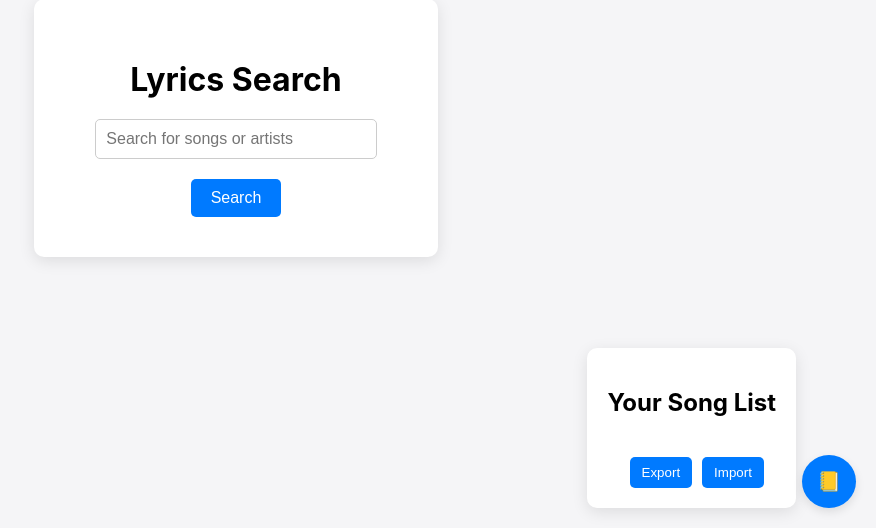
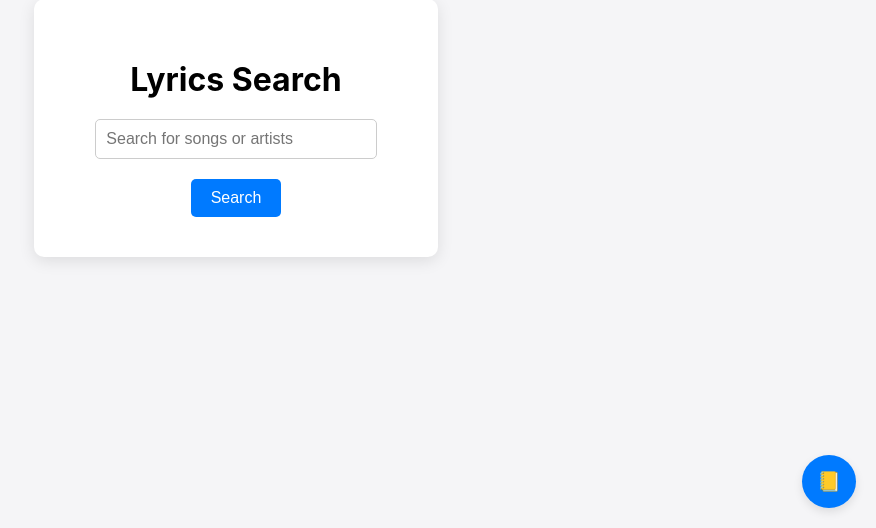
Before and after one commit to JohnStyleZ/lyricslookup, a Flask app: page / in a window 1280 px wide. Shown: the part 272-800 px from the top of the page, without its empty margins (404-1280 px from the left). Run offline with Flask 3, Linux system fonts and the light colour scheme.

Commit message:
Update floating_button.html

```diff
--- a/templates/floating_button.html
+++ b/templates/floating_button.html
@@ -214,9 +214,9 @@
 </style>
 
 <button id="darkModeButton" class="floating-button top-right">🌙</button>
-<button class="floating-button bottom-right" id="songListButton">📒</button>
+<button class="floating-button bottom-right" id="songListButton" >📒</button>
 
-<div class="song-list-container" id="songListContainer">
+<div class="song-list-container" id="songListContainer" style="display: none;">
     <h2>Your Song List</h2>
     <ul id="songList">
         <!-- Song list items will be dynamically added here -->
```
